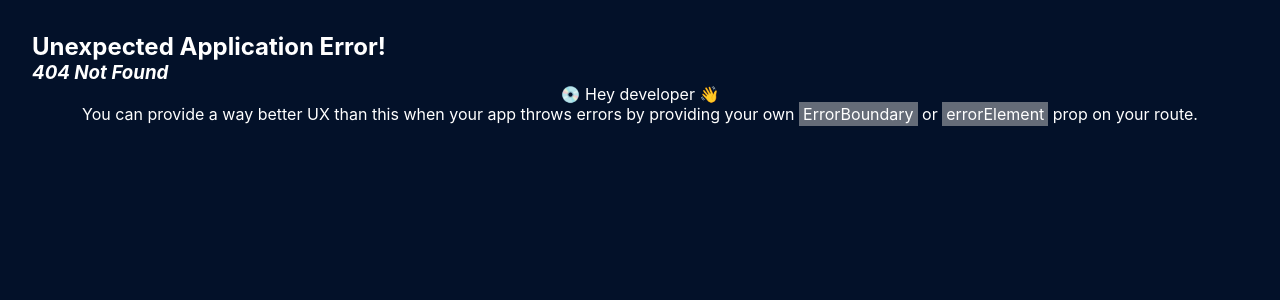
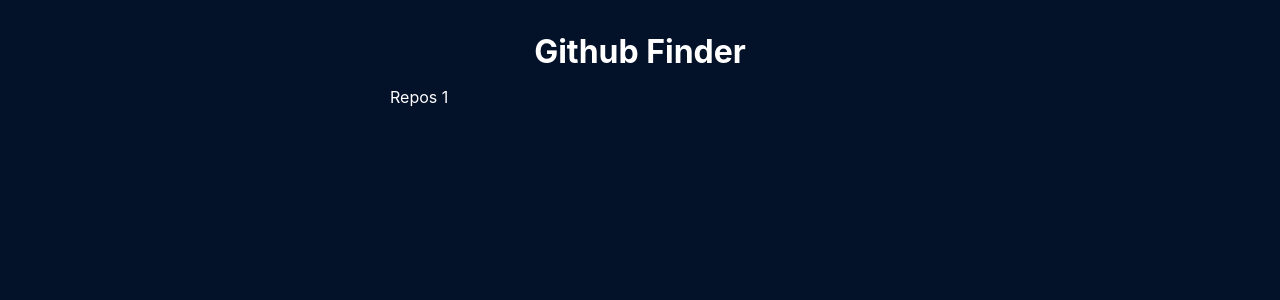
Before and after one commit to FelipeDeMoraes19/GitHub-Finder, a React (Vite) app in the folder github-finder/: page /repos/1 in a window 1280 px wide. Before the commit this address had no page. Shown: the top 300 px of the page. Built offline with nearby package versions, Linux system fonts and the light colour scheme.

Commit message:
Path to Repositories

```diff
--- a/github-finder/src/main.tsx
+++ b/github-finder/src/main.tsx
@@ -6,6 +6,7 @@
 import { createBrowserRouter, RouterProvider } from 'react-router-dom'
 
 import Home from './routes/Home.tsx'
+import Repos from './routes/Repos.tsx'
 
 const router = createBrowserRouter([
   {
@@ -16,6 +17,10 @@
         path: "/",
         element: <Home />,
       },
+      {
+        path: "/repos/:username",
+        element: <Repos />,
+      },
     ],
   },
 ]);
--- /dev/null
+++ b/github-finder/src/routes/Repos.tsx
@@ -0,0 +1,13 @@
+import {useState, useEffect} from 'react'
+import { useParams } from 'react-router-dom';
+
+import classes from "./Repos.module.css"
+
+const Repos = () => {
+    const { username } = useParams();
+
+
+  return <div>Repos {username} </div>
+};
+
+export default Repos
```
Also changed, not shown: github-finder/src/routes/Repos.module.css (added).
